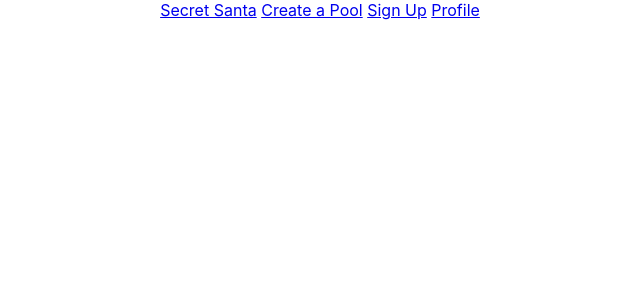
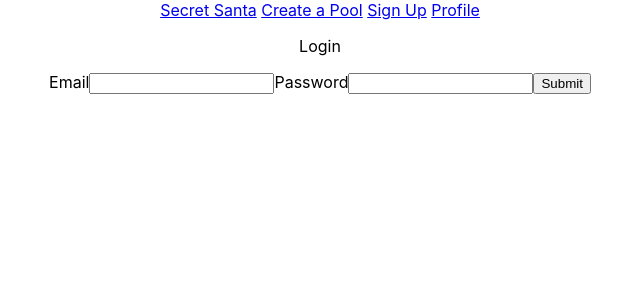
Before and after one commit to snazzyj/SecretSanta, a React (Create React App) app: page /login in a window 1280 px wide. Shown: the top 300 px of the page, without its empty margins (320-960 px from the left). Built offline with nearby package versions, Linux system fonts and the light colour scheme.

Commit message:
added Login route, added context for login into app

```diff
--- a/src/App.js
+++ b/src/App.js
@@ -7,12 +7,20 @@ import SignUp from './Signup/signup';
 import Profile from './Profile/profile';
 import NavBar from './HomePage/navbar';
 import Pairs from './Pairings/pairs';
+import Login from './Login/login';
 import SecretSantaContext from './SecretSantaContext';
 
 class App extends Component {
 
   state = {
-    users: []
+    users: [],
+    user: {
+      email: '',
+      password: '',
+      id: '',
+      isAdmin: false,
+      isLoggedIn: false,
+    }
   };
 
   setPool = users => {
@@ -21,10 +29,22 @@ class App extends Component {
     })
   }
 
+  setUserLogin = user => {
+    this.setState({
+      user: {
+        email: user.email,
+        password: user.password,
+        isLoggedIn: user.isLoggedIn,
+        isAdmin: user.admin
+      }
+    })
+  }
+
   render() {
     const contextValue = {
       users: this.state.users,
-      setPool: this.setPool
+      setPool: this.setPool,
+      setUserLogin: this.setUserLogin
     }
 
     console.log(this.state.users)
@@ -38,9 +58,10 @@ class App extends Component {
           <main>
             <Switch>
               <Route exact path="/create" component={CreatePool} />
-              <Route exact path="/pairs" component={Pairs} />
-              <Route exact path="/signup" component={SignUp} />
-              <Route exact path="/profile" component={Profile} />
+              <Route path="/pairs" component={Pairs} />
+              <Route path="/signup" component={SignUp} />
+              <Route path="/profile" component={Profile} />
+              <Route path="/login" component={Login} />
             </Switch>
           </main>
 
--- a/src/HomePage/navbar.js
+++ b/src/HomePage/navbar.js
@@ -13,6 +13,7 @@ class NavBar extends Component {
                 <Link to="/signup">Sign Up</Link>
                 <span> </span>
                 <Link to="/profile">Profile</Link>
+
             </nav>
         )
     }
--- /dev/null
+++ b/src/Login/login.js
@@ -0,0 +1,45 @@
+import React, {Component} from 'react';
+import SecretSantaContext from '../SecretSantaContext';
+
+class Login extends Component {
+
+    static contextType = SecretSantaContext;
+
+    handleSubmit = (e) => {
+        e.preventDefault();
+
+        const {email, password} = e.target;
+
+        const user = {
+            email: email.value,
+            password : password.value,
+            isLoggedIn: true
+        }
+
+        this.context.setUserLogin(user)
+
+
+    }
+
+    render() {
+
+        return (
+            <div>
+                <p>Login</p>
+
+                <form onSubmit={this.handleSubmit}>
+                    <label htmlFor="email">Email</label>
+                    <input name="email"/>
+                    <label htmlFor="password">Password</label>
+                    <input name="password"/>
+
+                    <button type="submit">Submit</button>
+                </form>
+
+            </div>
+        )
+    }
+
+}
+
+export default Login;
--- a/src/Pairings/pairs.js
+++ b/src/Pairings/pairs.js
@@ -12,6 +12,9 @@ class Pairs extends Component {
     handleSubmit = (event) => {
         event.preventDefault();
         console.log('Submited')
+
+        //fetch
+        //post req
     }
 
     render() {
@@ -27,6 +30,7 @@ class Pairs extends Component {
             return newObject;
         })
         userList.map(obj => obj.pairName = "")
+        userList.map(obj => obj.pairId = "")
 
         let poolOfNames = [];
         while (userList.length !== 0) {
@@ -47,6 +51,7 @@ class Pairs extends Component {
             poolOfNames
                 .find(user => leftItem.id === user.id)
                 .pairName = rightCopy[randomIndex].name
+                .pairId = rightCopy[randomIndex].id
 
                 rightCopy.splice(randomIndex, 1)
         })
--- a/src/Profile/profile.js
+++ b/src/Profile/profile.js
@@ -2,7 +2,12 @@ import React, {Component} from 'react';
 
 class Profile extends Component {
 
+    //change event per field
+    //onsubmit for form
+    //eslint_ignore
+
     render() {
+
         return (
             <section>
                 <h1>Profile</h1>
@@ -13,13 +18,6 @@ class Profile extends Component {
 
                     <button>Add</button>
                 </form>
-
-                <ul>
-                    <h3>Interests</h3>
-                    <li>Candles</li>
-                    <li>Books</li>
-                    <li>Dice</li>
-                </ul>
 
                 <h3>Current Partner</h3>
                 <a href="#">Partner's Name</a>
--- a/src/SecretSantaContext.js
+++ b/src/SecretSantaContext.js
@@ -2,7 +2,8 @@ import React from 'react';
 
 const SecretSantaContext = React.createContext({
     users: [],
-    setPool: () => {}
+    setPool: () => {},
+    setUserLogin: () => {}
 })
 
 export default SecretSantaContext
--- a/src/Signup/signup.js
+++ b/src/Signup/signup.js
@@ -1,4 +1,6 @@
 import React, { Component } from 'react';
+import {Link} from 'react-router-dom';
+import Login from '../Login/login';
 
 const validEmailRegex = RegExp(/^(([^<>()\[\]\.,;:\s@\"]+(\.[^<>()\[\]\.,;:\s@\"]+)*)|(\".+\"))@(([^<>()[\]\.,;:\s@\"]+\.)+[^<>()[\]\.,;:\s@\"]{2,})$/i);
 const validPasswordRegex = /^(?=.*\d)(?=.*[a-z])(?=.*[A-Z]).{6,20}$/;
@@ -77,7 +79,7 @@ class SignUp extends Component {
         //     password: password.value
         // }
 
-        this.props.history.push('/')
+        this.props.history.push('/login')
         //email + password validator before posting
     }
 
@@ -86,6 +88,9 @@ class SignUp extends Component {
         const { errors } = this.state;
         return (
             <div>
+
+                <p>Already have an account? <Link to="/login">Login</Link></p>
+
                 <h1>Sign up</h1>
 
                 <form onSubmit={this.handleSubmit}>
```
